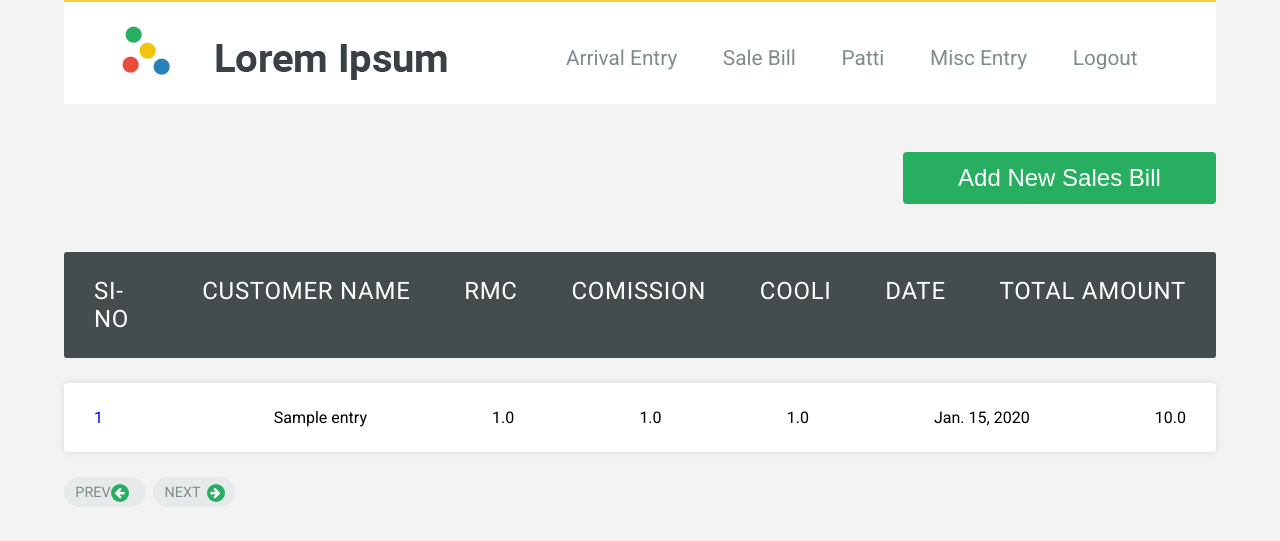
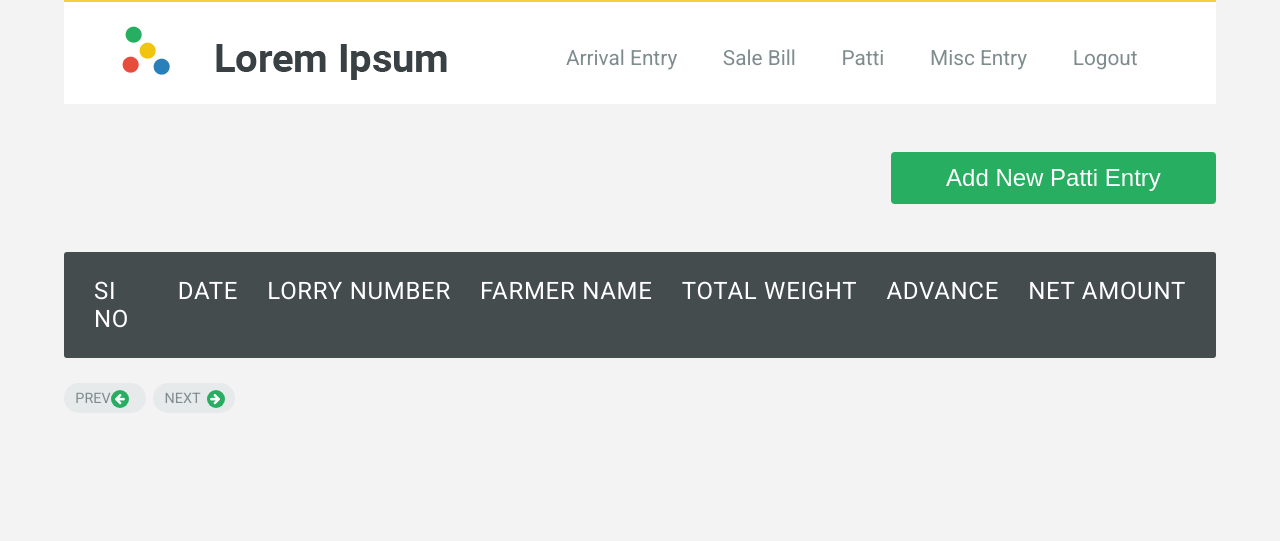
Before and after one commit to sheikhjebran/vegitables, a Django app: page /patti_list in a window 1280 px wide. Shown: the top 541 px of the page. Run offline with Django 4.2, Linux system fonts and the light colour scheme; a user stored in the database is signed in; tables that the repository leaves empty hold one stand-in row (values such as "Sample post"); some libraries are stand-ins or nearby versions.

Commit message:
pushing local changes
pushing local changes

```diff
--- a/vegitable/shops/urls.py
+++ b/vegitable/shops/urls.py
@@ -43,4 +43,7 @@
 
     #patti Entry URL
     path('patti_list',views.patti_list, name="patti_list"),
+    path('add_new_patti_entry',view=views.add_new_patti_entry, name='add_new_patti_entry'),
+    #Rest Api for the patti
+    path('get_all_lorry_number/<str:lorry_date>',view=views.get_lorry_number_for_date, name='get_lorry_number_for_date'),
 ]
--- a/vegitable/shops/views.py
+++ b/vegitable/shops/views.py
@@ -10,7 +10,7 @@
 from rest_framework.renderers import JSONRenderer, TemplateHTMLRenderer
 from datetime import date
 import re
-from .models import Misc_Entry, Sales_Bill_Entry, Sales_Bill_Iteam, Shop, Arrival_Entry, Arrival_Goods
+from .models import Misc_Entry, Patti_entry, Sales_Bill_Entry, Sales_Bill_Iteam, Shop, Arrival_Entry, Arrival_Goods
 import datetime
 
 
@@ -81,17 +81,17 @@
 def patti_list(request, page =10, current_page =1):
     if request.user.is_authenticated:
         shop_detail_object = Shop.objects.get(shop_owner=request.user.id)
-        sales_entry_detail = None
+        patti_entry_detail = None
         try:
-            sales_entry_detail = Sales_Bill_Entry.objects.filter(shop=shop_detail_object).order_by('-id')[
+            patti_entry_detail = Patti_entry.objects.filter(shop=shop_detail_object).order_by('-id')[
                                    :page * current_page]
         except Exception as error:
             print(error)
 
-        return render(request, 'sales_bill_entry.html',
+        return render(request, 'patti.html',
                       {
                         'shop_details': shop_detail_object,
-                        'sales_bill_detail': sales_entry_detail,
+                        'patti_entry_detail': patti_entry_detail,
                         'current_page': current_page
                       })
 
@@ -150,13 +150,24 @@
 
 
 def add_new_arrival_entry(request):
-    return render(request, 'modify_arrival_entry.html',{'arrival_detail':"NEW"})
+    today = date.today()
+    return render(request, 'modify_arrival_entry.html',{'arrival_detail':"NEW","today":today})
 
 def add_new_misc_entry(request):
     return render(request, 'modify_misc_entry.html' , {'misc_detail': "NEW"})
 
+def add_new_patti_entry(request):
+    shop_detail_object = Shop.objects.get(shop_owner=request.user.id)
+
+    today = date.today()
+    print("Today's date:", today)
+
+    return render(request, 'modify_patti_entry.html' ,
+                  {'patti_bill_detail': "NEW","today":today}
+                  )
+
 def add_new_sales_bill_entry(request):
-    shop_detail_object = Shop.objects.get(shop_owner=request.user.id);
+    shop_detail_object = Shop.objects.get(shop_owner=request.user.id)
     arrival_detail_object = Arrival_Goods.objects.filter(shop=shop_detail_object)
 
     today = date.today()
@@ -282,14 +293,17 @@
 def modify_arrival(request, arrival_id):
     arrival_entry_obj = Arrival_Entry.objects.get(pk=arrival_id)
     arrival_goods_objs = Arrival_Goods.objects.filter(arrival_entry=arrival_entry_obj).order_by('-id')
-    return render(request, 'modify_arrival_entry.html', {'arrival_detail': arrival_entry_obj,'arrival_goods_objs':arrival_goods_objs,'NEW':False})
+
+    today = arrival_entry_obj.date
+
+    return render(request, 'modify_arrival_entry.html', {'arrival_detail': arrival_entry_obj,'arrival_goods_objs':arrival_goods_objs,'NEW':False,"today":today})
 
 @api_view(('GET',))
 @renderer_classes((TemplateHTMLRenderer, JSONRenderer))
 def get_arrival_goods_iteam_name(request):
     [...]
     iteam_name_list = []
-    shop_detail_object = Shop.objects.get(shop_owner=request.user.id);
+    shop_detail_object = Shop.objects.get(shop_owner=request.user.id)
     arrival_detail_object = Arrival_Goods.objects.filter(shop=shop_detail_object)
     for arrival_entry in arrival_detail_object:
         if arrival_entry.remarks == request.GET['selected_lot']:
@@ -302,7 +316,7 @@
 def get_arrival_goods_list(request):
     [...]
     iteam_goods_list = {}
-    shop_detail_object = Shop.objects.get(shop_owner=request.user.id);
+    shop_detail_object = Shop.objects.get(shop_owner=request.user.id)
     arrival_detail_object = Arrival_Goods.objects.filter(shop=shop_detail_object)
     for arrival_entry in arrival_detail_object:
         iteam_goods_list[arrival_entry.remarks] = arrival_entry.iteam_name
@@ -318,7 +332,7 @@
     if len(request.POST['arrival_id'])<=0:
         arrival_Entry_Obj = Arrival_Entry(
             gp_no=request.POST['gp_number'],
-            date=datetime.datetime.today(),
+            date= getDate_from_string(request.POST['arrival_entry_date']),
             patti_name=request.POST['patti_name'],
             total_bags=request.POST['total_number_of_bags'],
             lorry_no = request.POST['lorry_number'],
@@ -327,7 +341,7 @@
     else:
         arrival_Entry_Obj = Arrival_Entry.objects.get(id=request.POST['arrival_id'])  # object to update
         arrival_Entry_Obj.gp_no=request.POST['gp_number']
-        arrival_Entry_Obj.date=datetime.datetime.today()
+        arrival_Entry_Obj.date=getDate_from_string(request.POST['arrival_entry_date'])
         arrival_Entry_Obj.patti_name=request.POST['patti_name']
         arrival_Entry_Obj.total_bags=request.POST['total_number_of_bags']
         arrival_Entry_Obj.lorry_no = request.POST['lorry_number']
@@ -417,3 +431,20 @@
 def getDate_from_string(stringDate):
     mystringDate = str(stringDate).split("-")
     return datetime.date(int(mystringDate[0]), int(mystringDate[1]), int(mystringDate[2]))
+
+
+@api_view(('GET',))
+@renderer_classes((TemplateHTMLRenderer, JSONRenderer))
+def get_lorry_number_for_date(request,lorry_date):
+    [...]
+    lorry_number_list = []
+    lorry_date = getDate_from_string(lorry_date)
+    shop_detail_object = Shop.objects.get(shop_owner=request.user.id)
+
+    arrival_detail_object = Arrival_Entry.objects.filter(shop=shop_detail_object)
+    for arrival_entry in arrival_detail_object:
+        if arrival_entry.date == lorry_date:
+            lorry_number_list.append(arrival_entry.lorry_no)
+
+    data = {'lorry_number_list': lorry_number_list}
+    return Response(data,status=status.HTTP_200_OK)
--- a/vegitable/static/js/custom.js
+++ b/vegitable/static/js/custom.js
@@ -260,6 +260,48 @@
     });
 
 
+    $(document).on("change", "#patti_entry_date", function() {
+
+        var lorry_list = "";
+        'use strict';
+
+        var element_value = $(this).val();
+
+        $.ajax({
+            url: "/get_all_lorry_number/"+element_value,
+            dataType: 'json',
+            data:{
+            },
+            type: 'GET',
+            async: false,
+            cache: false,
+            timeout: 90000,
+            fail: function(){
+                lorry_list="";
+            },
+            success: function(data){
+                lorry_list = data.lorry_number_list;
+            }
+        });
+
+
+        var select_option = '<option selected="true" disabled="disabled">Choose Lorry Number</option>';
+        for (var index = 0; index < lorry_list.length; index++) {
+            select_option = select_option + "<option value='"+lorry_list[index]+"'>"+lorry_list[index]+"</option>";
+            console.log(lorry_list[index]);
+        }
+
+
+        $('#lorry_number').children("option").remove();
+        $('#lorry_number').append(select_option);
+
+    });
+
+
+
+
+
+
 
 });
 
--- a/vegitable/template/menubar.html
+++ b/vegitable/template/menubar.html
@@ -32,7 +32,7 @@
 					<ul class="top-nav2">
 						<li><a href="/home">Arrival Entry</a></li>
 						<li><a href="/sales_bill_entry">Sale Bill</a></li>
-						<li><a href="#">Patti </a></li>
+						<li><a href="/patti_list">Patti </a></li>
 						<li><a href="/misc_entry">Misc Entry</a></li>
 						<li><a href="/logout">Logout</a></li>
 					</ul>
--- a/vegitable/template/modify_sales_bill_entry.html
+++ b/vegitable/template/modify_sales_bill_entry.html
@@ -114,7 +114,7 @@
                     </tr>
                     {% else %}
 
-
+                        <!-- TODO  Edit the patti entry need to handle-->
 
                     {% endif %}
                 </table>
--- /dev/null
+++ b/vegitable/template/patti.html
@@ -0,0 +1,57 @@
+{% extends 'base.html' %}
+{% load static %}
+
+{% block content %}
+{% include "menubar.html" %}
+
+
+<div class="container">
+
+    <div class="comment">
+        <form action = "add_misc_entry">
+            <div>
+                <button type="button" class=" btn-l btn-2 " onclick="location.href = '/add_new_patti_entry';" style="float:right;">Add New Patti Entry</button>
+                <div class="clearfix"> </div>
+            </div>
+        </form>
+
+    </div>
+
+
+    <div class="clearfix"> </div>
+
+    <ul class="responsive-table">
+        <li class="table-header">
+            <div class="col col-1">Si No</div>
+            <div class="col col-2">Date</div>
+            <div class="col col-3">Lorry Number</div>
+            <div class="col col-4">Farmer Name</div>
+            <div class="col col-5">Total Weight</div>
+            <div class="col col-6">Advance</div>
+            <div class="col col-7">Net amount</div>
+
+        </li>
+        {%for patti in patti_detail %}
+        <li class="table-row">
+          <div class="col col-1"><a href="/edit_patti_entry/{{patti.id}}">{{ misc.id}}</a></div>
+          <div class="col col-2" >{{patti.date}}</div>
+          <div class="col col-3" >{{patti.lorry_no}}</div>
+          <div class="col col-4" >{{patti.farmer_name}}</div>
+          <div class="col col-5" >{{patti.total_weight}}</div>
+          <div class="col col-6" >{{patti.advance}}</div>
+          <div class="col col-7" >{{patti.net_amount}}</div>
+        </li>
+        {% endfor %}
+
+  </ul>
+
+    <div class="page-top-mid1">
+            <ul class="page-mid2">
+                <li><span class="pre1"  onclick="location.href = '/patti/prev/{{current_page}}';" style="cursor: pointer">PREV<i class="fa fa-arrow-left"></i></span></li>
+                <li><a class="next-top1" href="/patti/next/{{current_page}}">NEXT<i class="fa fa-arrow-right next1"></i></a></li>
+            </ul>
+    </div>
+    <div class="clearfix"> </div>
+
+</div>
+{% endblock %}
```
Also changed, not shown: vegitable/template/modify_arrival_entry.html (+15 -6 lines), vegitable/template/modify_patti_entry.html (added, +137 -0 lines).
